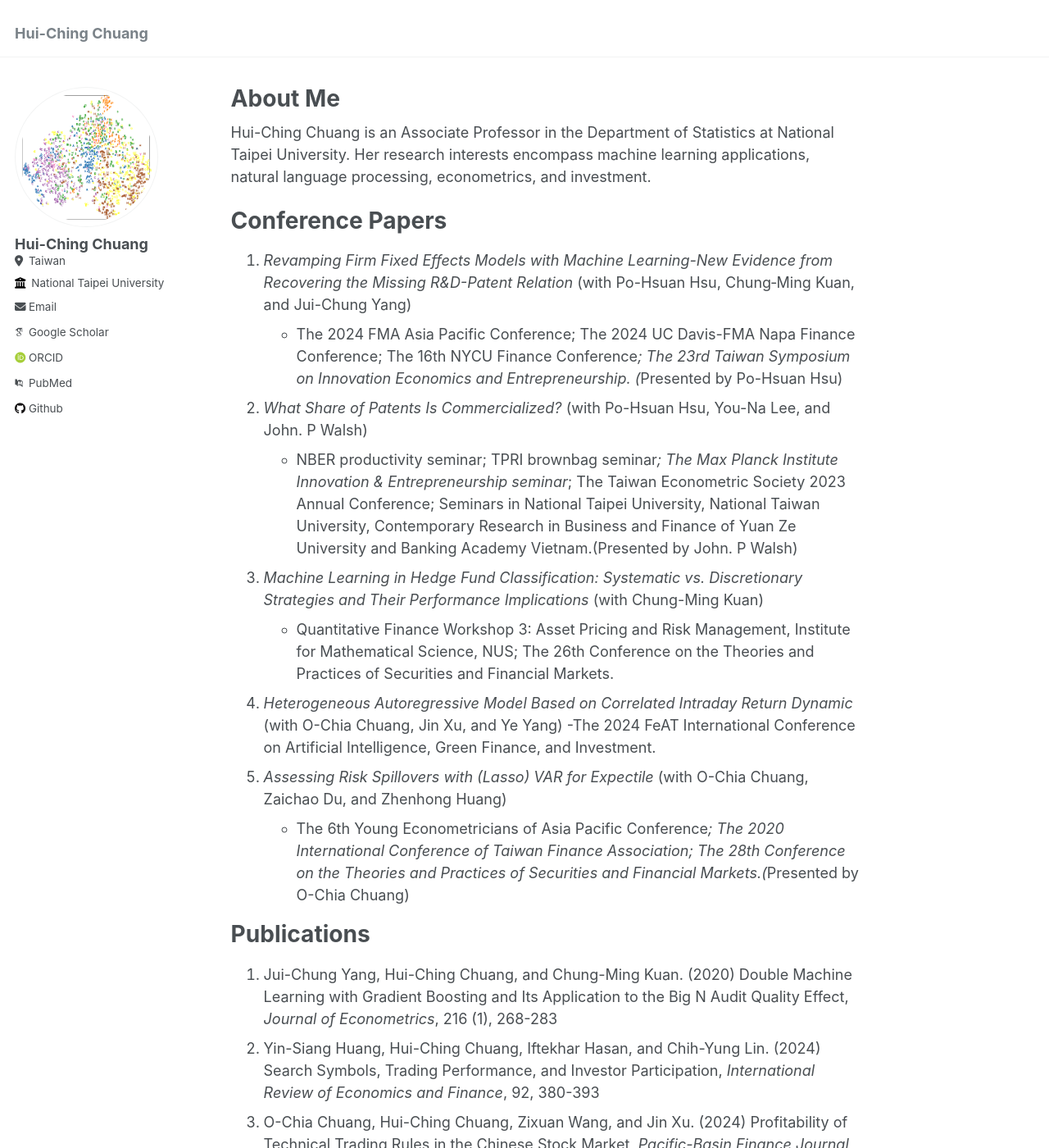
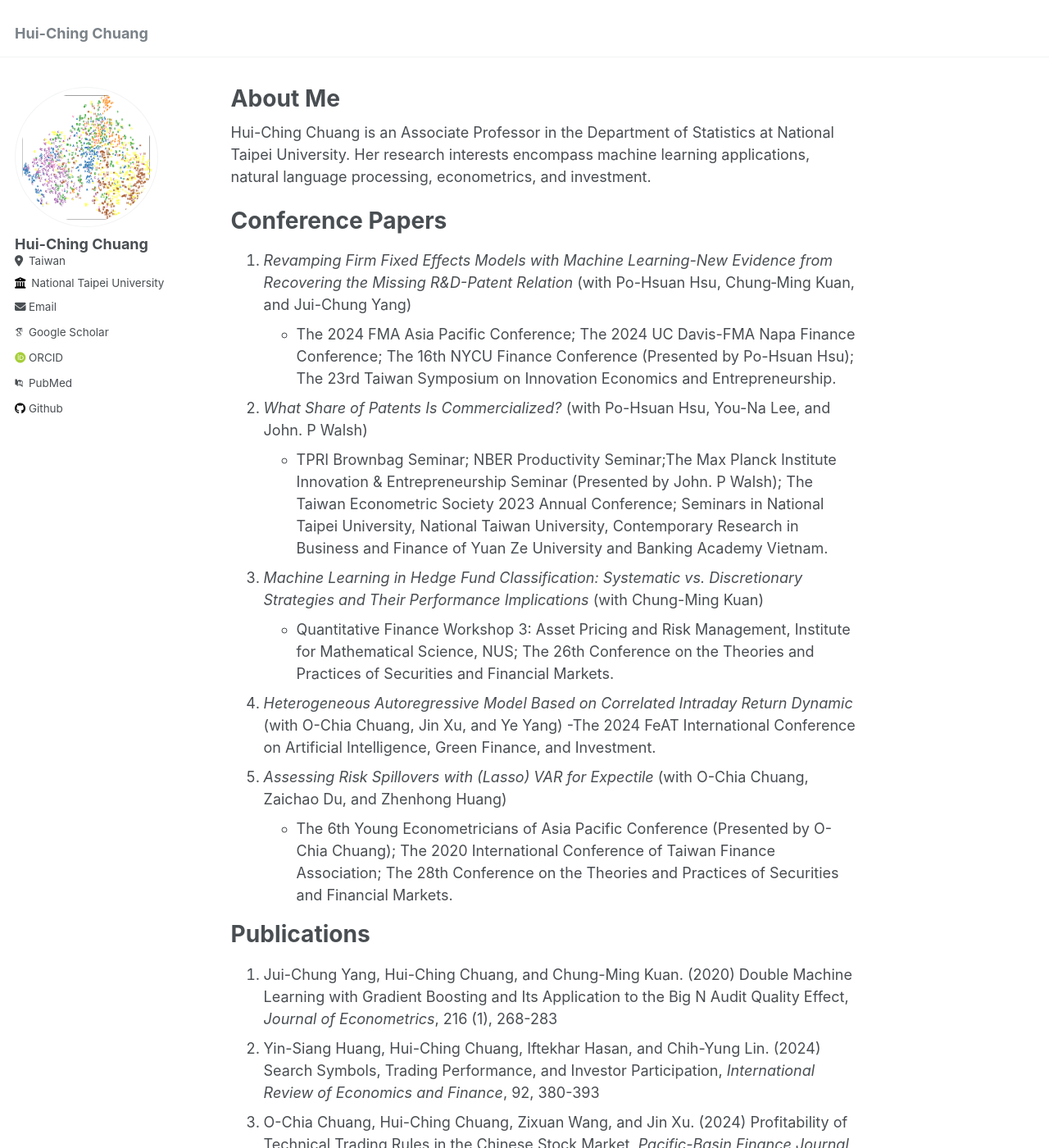
Before and after one commit to hcchuang/hcchuang.github.io, a Jekyll site: the page built from _pages/about.md, in a window 1280 px wide and 1400 px high. Shown: the whole window at 82% size. Built offline with Jekyll 4.4.1, drawn with Linux system fonts in a browser that asks for light colours; some web fonts are replaced.

```diff
--- a/_pages/about.md
+++ b/_pages/about.md
@@ -14,15 +14,15 @@ Hui-Ching Chuang is an Associate Professor in the Department of Statistics at Na
 Conference Papers
 ======
 1.  _Revamping Firm Fixed Effects Models with Machine Learning-New Evidence from Recovering the Missing R&D-Patent Relation_ (with Po-Hsuan Hsu, Chung‐Ming Kuan, and Jui-Chung Yang)
-   - The 2024 FMA Asia Pacific Conference; The 2024 UC Davis-FMA Napa Finance Conference; The 16th NYCU Finance Conference*; The 23rd Taiwan Symposium on Innovation Economics and Entrepreneurship. (*Presented by Po-Hsuan Hsu)
+   - The 2024 FMA Asia Pacific Conference; The 2024 UC Davis-FMA Napa Finance Conference; The 16th NYCU Finance Conference (Presented by Po-Hsuan Hsu); The 23rd Taiwan Symposium on Innovation Economics and Entrepreneurship.
 1.  _What Share of Patents Is Commercialized?_ (with Po-Hsuan Hsu, You-Na Lee, and John. P Walsh)
-   - NBER productivity seminar; TPRI brownbag seminar*; The Max Planck Institute Innovation & Entrepreneurship seminar*; The Taiwan Econometric Society 2023 Annual Conference; Seminars in National Taipei University, National Taiwan University, Contemporary Research in Business and Finance of Yuan Ze University and Banking Academy Vietnam.(Presented by John. P Walsh)
+   -  TPRI Brownbag Seminar; NBER Productivity Seminar;The Max Planck Institute Innovation & Entrepreneurship Seminar (Presented by John. P Walsh); The Taiwan Econometric Society 2023 Annual Conference; Seminars in National Taipei University, National Taiwan University, Contemporary Research in Business and Finance of Yuan Ze University and Banking Academy Vietnam.
 1.  _Machine Learning in Hedge Fund Classification: Systematic vs. Discretionary Strategies and Their Performance Implications_ (with Chung-Ming Kuan)
    - Quantitative Finance Workshop 3: Asset Pricing and Risk Management, Institute for Mathematical Science, NUS; The 26th Conference on the Theories and Practices of Securities and Financial Markets.
 1.  _Heterogeneous Autoregressive Model Based on Correlated Intraday Return Dynamic_ (with O-Chia Chuang, Jin Xu, and Ye Yang)
    -The 2024 FeAT International Conference on Artificial Intelligence, Green Finance, and Investment.
 1.  _Assessing Risk Spillovers with (Lasso) VAR for Expectile_ (with O-Chia Chuang, Zaichao Du, and Zhenhong Huang)
-   - The 6th Young Econometricians of Asia Pacific Conference*; The 2020 International Conference of Taiwan Finance Association; The 28th Conference on the Theories and Practices of Securities and Financial Markets.(*Presented by O-Chia Chuang)
+   - The 6th Young Econometricians of Asia Pacific Conference (Presented by O-Chia Chuang); The 2020 International Conference of Taiwan Finance Association; The 28th Conference on the Theories and Practices of Securities and Financial Markets.
 
 Publications
 ======
```
